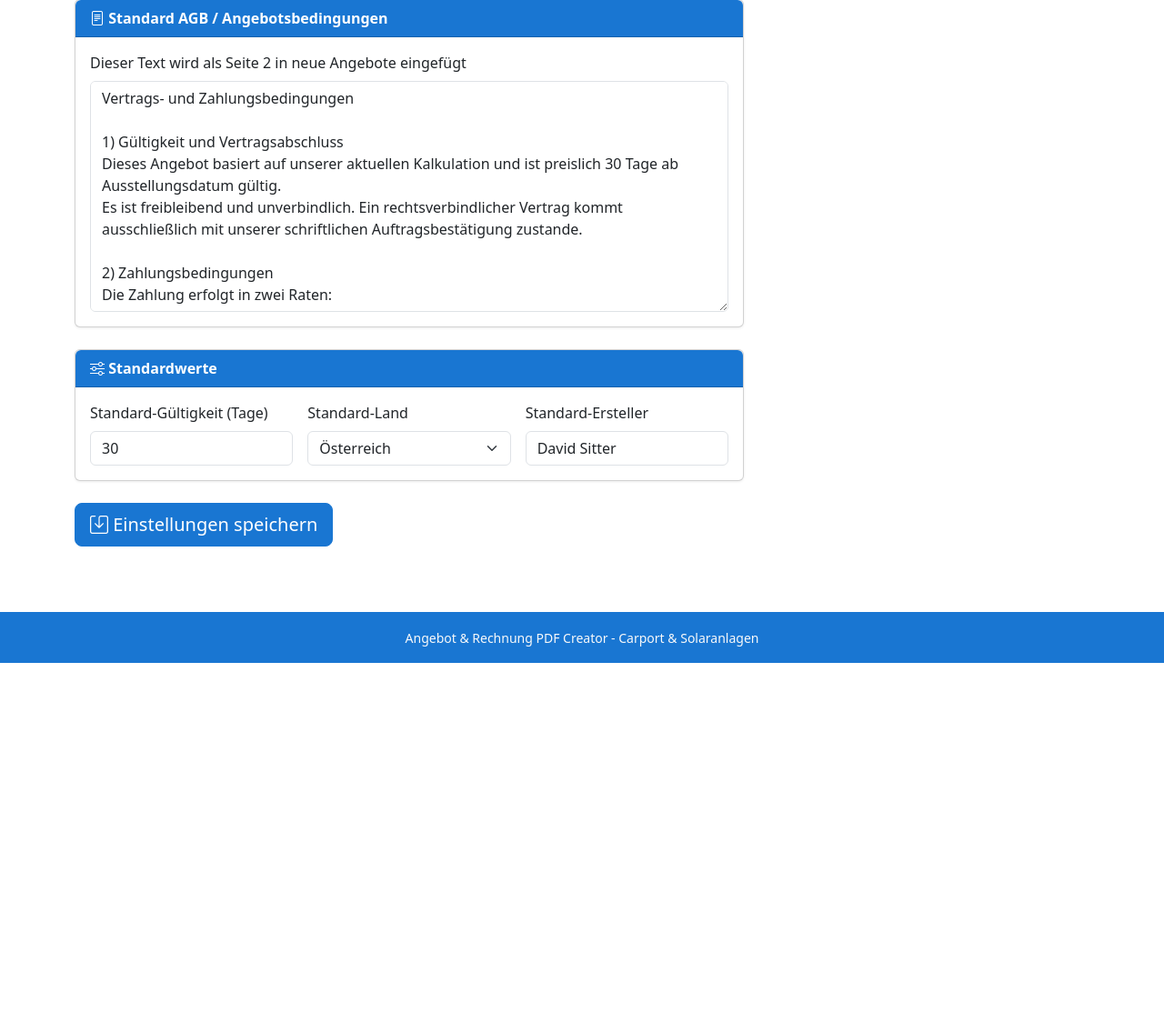
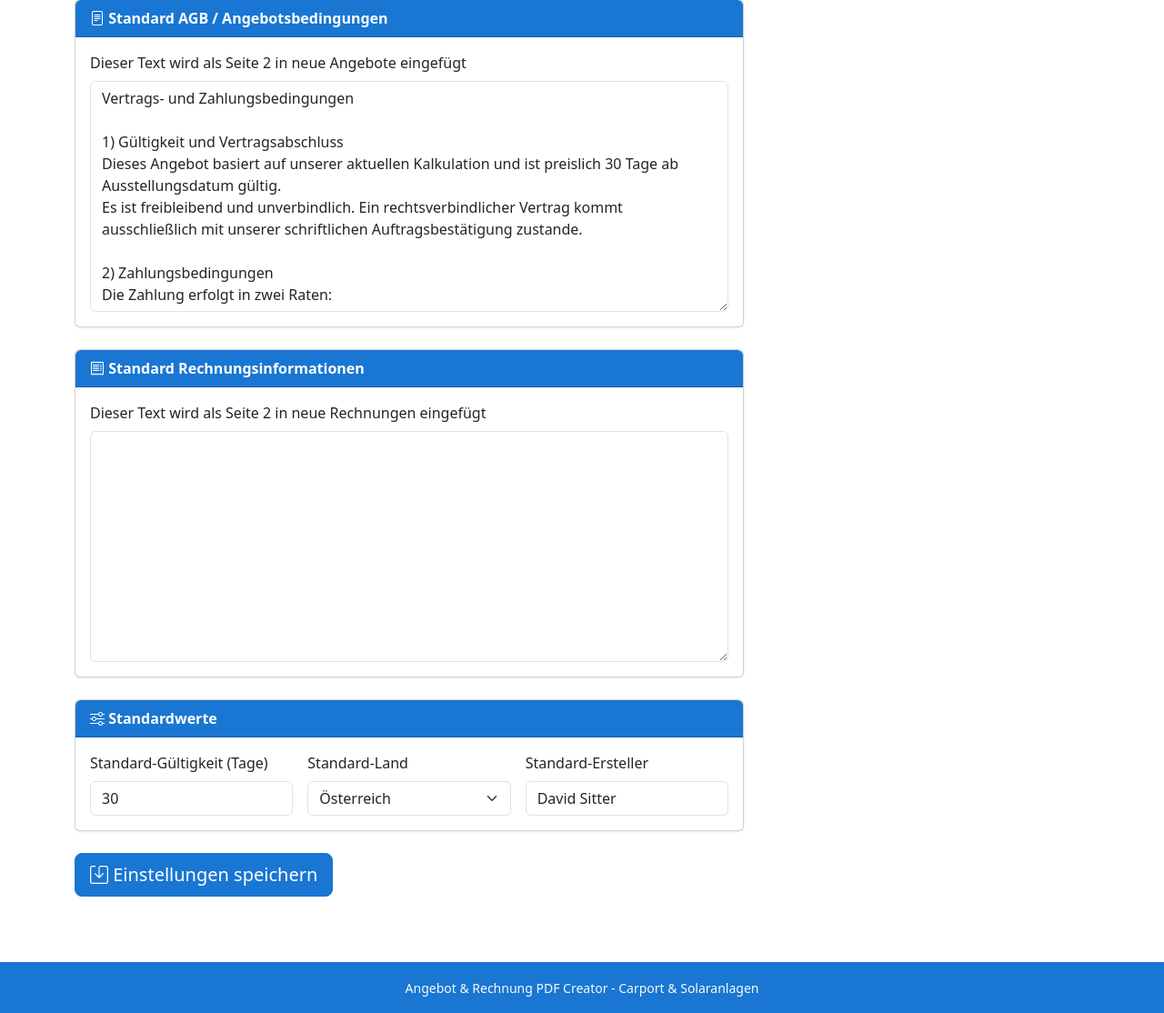
Before and after one commit to sitterdave/PDFAngebotCreator, a Flask app: page /settings in a window 1280 px wide. Shown: the part 935-2049 px from the top of the page at 91% size. Before the commit the page ends 1664 px from the top, so only its background shows below. Run offline with Flask 3, Linux system fonts and the light colour scheme; the visitor is signed in with stand-in values (Sample User, id 1); data comes from the database, SQL or seed files in the repository.

Commit message:
Add default invoice terms/conditions in settings
Adds an 'invoice_terms_text' field to company settings so users can
define standard text for invoices (page 2 in PDF). The default text
is automatically applied when creating new invoices or invoices from
existing quotes.

https://claude.ai/code/session_01Hw3xtt3pAUFPkQyCQYQrJu

```diff
--- a/app.py
+++ b/app.py
@@ -305,7 +305,7 @@ def new_invoice():
         'project_description': '',
         'creator_name': default_creator,
         'notes': '',
-        'custom_terms': '',
+        'custom_terms': settings.get('invoice_terms_text', ''),
     }
     items = []
     return render_template('invoice_form.html', invoice=invoice, items=items, is_new=True)
@@ -453,6 +453,7 @@ def settings():
             'terms_text': request.form.get('terms_text', ''),
             'brand_name': request.form.get('brand_name', ''),
             'brand_slogan': request.form.get('brand_slogan', ''),
+            'invoice_terms_text': request.form.get('invoice_terms_text', ''),
         }
 
         # Handle logo upload
--- a/models.py
+++ b/models.py
@@ -39,7 +39,8 @@ def init_db():
             default_creator_name TEXT DEFAULT '',
             terms_text TEXT DEFAULT '',
             brand_name TEXT DEFAULT '',
-            brand_slogan TEXT DEFAULT ''
+            brand_slogan TEXT DEFAULT '',
+            invoice_terms_text TEXT DEFAULT ''
         );
 
         CREATE TABLE IF NOT EXISTS quotes (
@@ -202,6 +203,7 @@ def init_db():
     _migrate_existing_data(conn)
     _migrate_product_template_data(conn)
     _migrate_product_prices(conn)
+    _migrate_company_settings_columns(conn)
 
     # Seed product templates if empty
     count = conn.execute("SELECT COUNT(*) as c FROM product_templates").fetchone()['c']
@@ -453,6 +455,14 @@ def _migrate_product_prices(conn):
     conn.commit()
 
 
+def _migrate_company_settings_columns(conn):
+    """Add new columns to company_settings if they don't exist yet."""
+    existing = [col[1] for col in conn.execute("PRAGMA table_info(company_settings)").fetchall()]
+    if 'invoice_terms_text' not in existing:
+        conn.execute("ALTER TABLE company_settings ADD COLUMN invoice_terms_text TEXT DEFAULT ''")
+        conn.commit()
+
+
 def _seed_product_templates(conn):
     """Insert default product templates based on the carport/solar pricing.
 
@@ -620,7 +630,7 @@ def update_company_settings(**kwargs):
         'company_tax_number', 'company_ust_id', 'firmenbuchnummer', 'gerichtsstandort',
         'bank_name', 'iban', 'bic', 'logo_path', 'default_valid_days',
         'default_country', 'default_creator_name', 'terms_text',
-        'brand_name', 'brand_slogan'
+        'brand_name', 'brand_slogan', 'invoice_terms_text'
     ]
     sets = []
     values = []
@@ -1080,7 +1090,7 @@ def create_invoice_from_quote(quote_id):
         'project_description': quote.get('project_description', ''),
         'creator_name': quote.get('creator_name', ''),
         'notes': '',
-        'custom_terms': '',
+        'custom_terms': settings.get('invoice_terms_text', ''),
         'source_quote_id': quote_id,
     }
 
--- a/templates/settings.html
+++ b/templates/settings.html
@@ -129,6 +129,17 @@
                 </div>
             </div>
 
+            <!-- Default Invoice Terms -->
+            <div class="card mb-4">
+                <div class="card-header bg-teal text-white">
+                    <i class="bi bi-receipt"></i> Standard Rechnungsinformationen
+                </div>
+                <div class="card-body">
+                    <label class="form-label">Dieser Text wird als Seite 2 in neue Rechnungen eingefügt</label>
+                    <textarea name="invoice_terms_text" class="form-control" rows="10">{{ settings.invoice_terms_text }}</textarea>
+                </div>
+            </div>
+
             <!-- Defaults -->
             <div class="card mb-4">
                 <div class="card-header bg-teal text-white">
```
